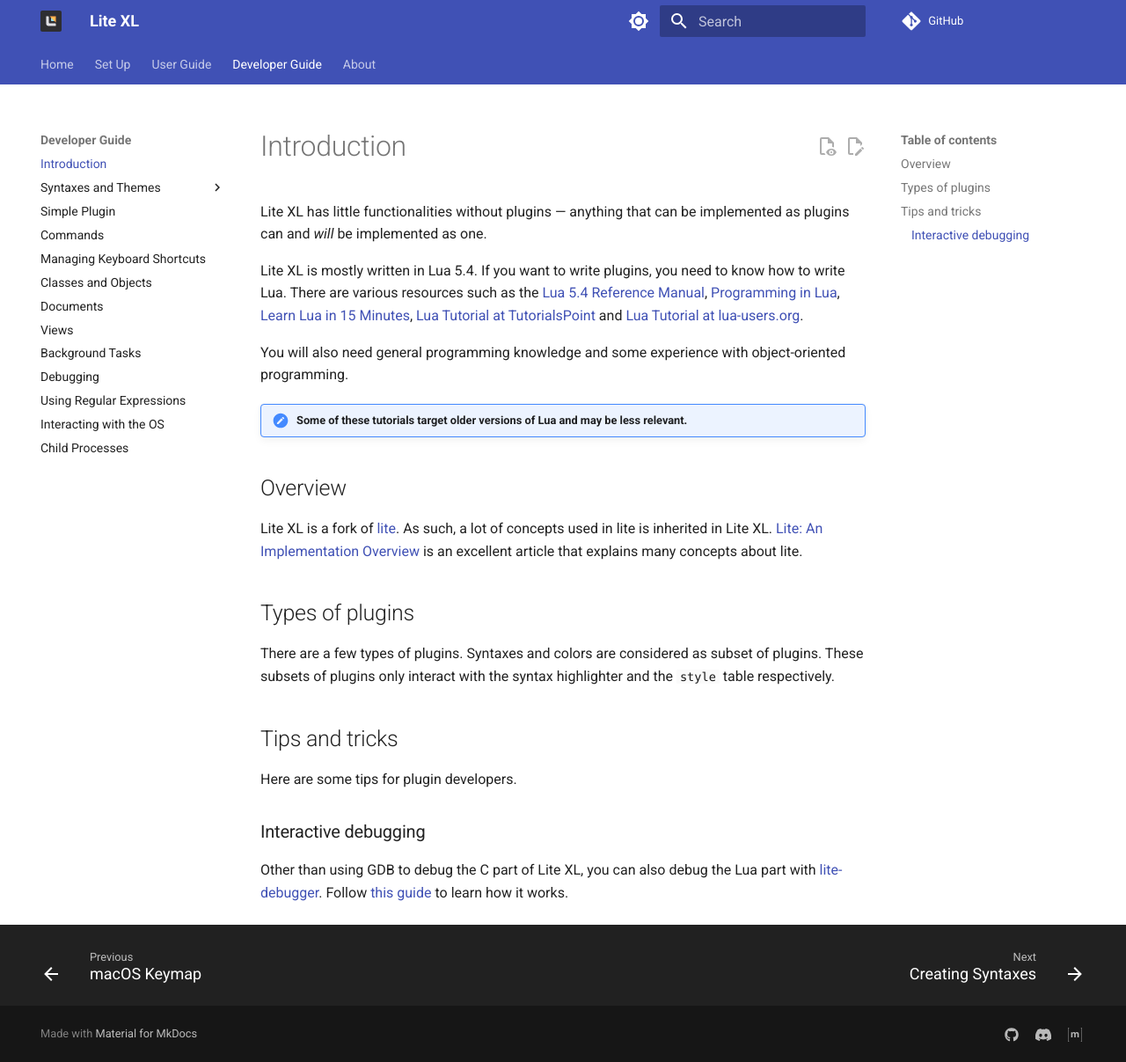
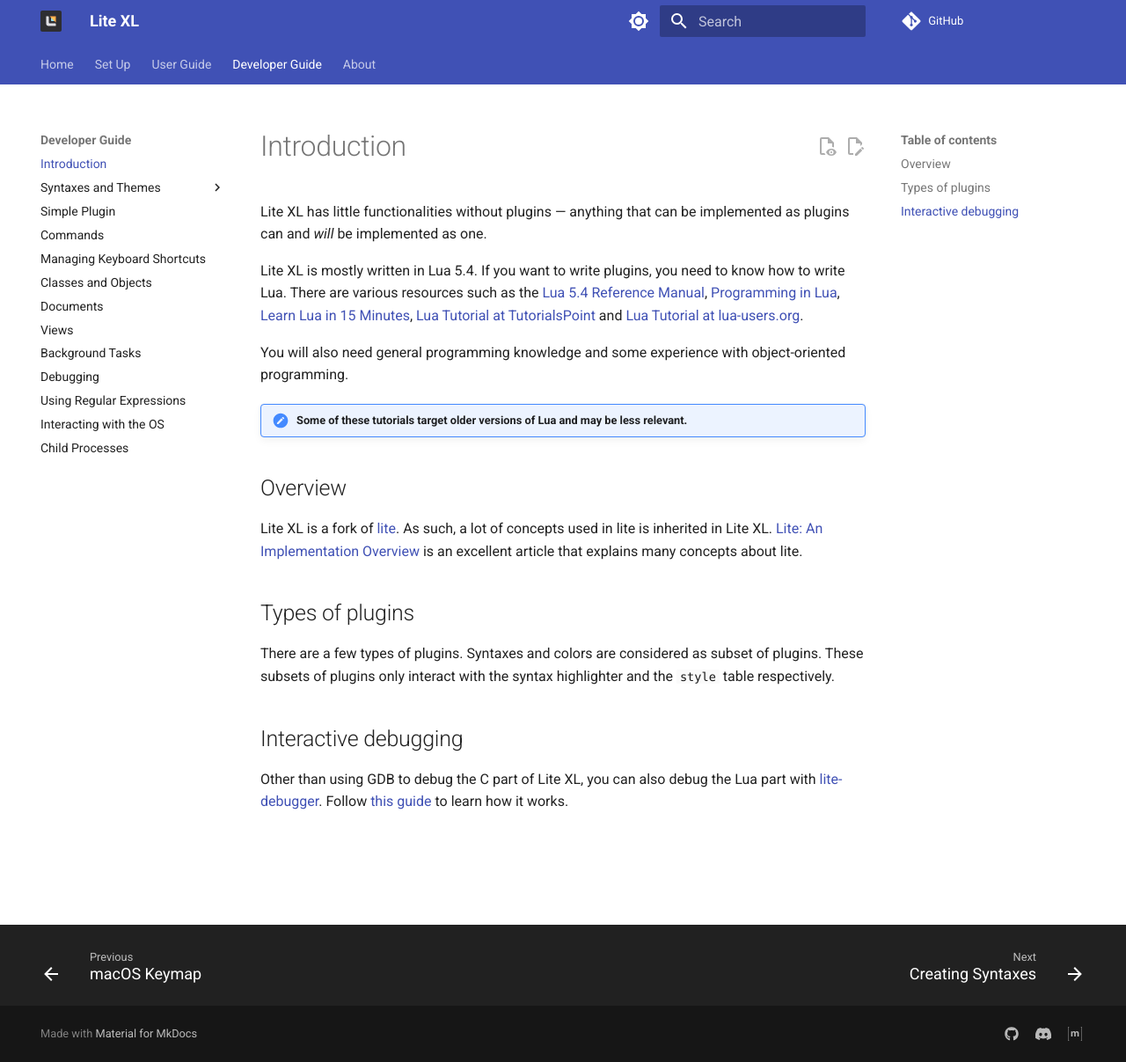
Before and after one commit to lite-xl/lite-xl.github.io, an MkDocs documentation site: the page built from docs/developer-guide/introduction.md, in a window 1280 px wide and 1207 px high. Shown: the whole window at 88% size. Built offline with MkDocs 1.6.1 and Material for MkDocs 9.7.7, drawn with Linux system fonts in a browser that asks for light colours; some web fonts are replaced; comment, search, counter and statistics services are not loaded; the version menu is left out.

Commit message:
Remove useless header

```diff
--- a/docs/developer-guide/introduction.md
+++ b/docs/developer-guide/introduction.md
@@ -31,11 +31,7 @@
 These subsets of plugins only interact with the syntax highlighter
 and the `style` table respectively.
 
-## Tips and tricks
-
-Here are some tips for plugin developers.
-
-### Interactive debugging
+## Interactive debugging
 
 Other than using GDB to debug the C part of Lite XL,
 you can also debug the Lua part with [lite-debugger][8].
```
